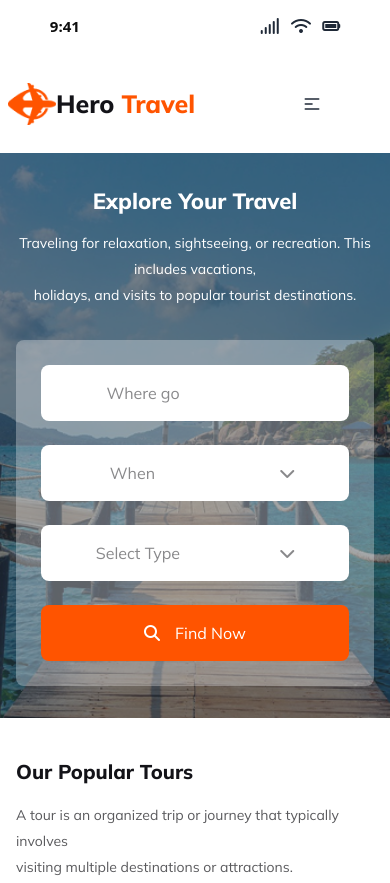
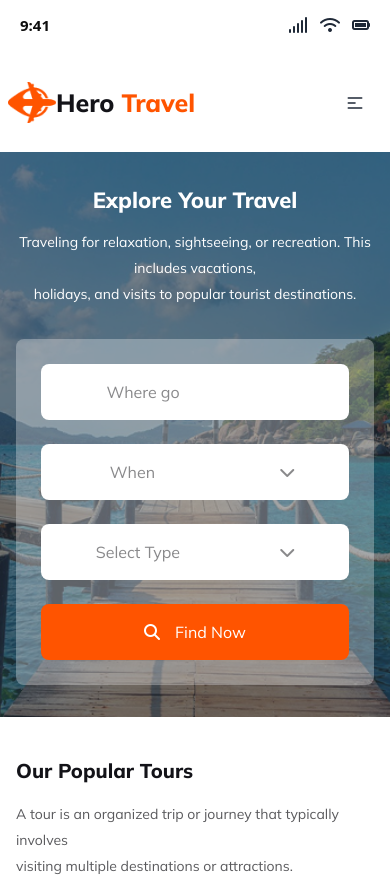
Before and after one commit to mdshahed1971/hero-travel, a plain HTML site: page index.html in a window 390 px wide. Shown: the top 883 px of the page. Drawn offline with nearby package versions, Linux system fonts and the light colour scheme.

Commit message:
added responsive

```diff
--- a/index.html
+++ b/index.html
@@ -29,29 +29,32 @@
 <!-- header start -->
     <header class="container mx-auto">
 <!-- time start -->
-<div class="flex items-center lg:hidden justify-center md:gap-[550px] gap-[180px] md:mt-[20px] mt-[14px]">
-<p class="text-[#0E0E0E] text-[15px] font-semibold">9:41</p>
- <div class="gap-[15px]">
+<div class="flex items-center lg:hidden justify-between md:gap-[550px] gap-[180px] md:mt-[20px] mt-[14px]">
+  <p class="text-[#0E0E0E] text-[15px] font-semibold md:ml-[40px] ml-[20px]">9:41</p>
+  <div class="flex gap-[5px] md:mr-[40px] mr-[20px]">
     <i class="fa-solid fa-signal mr-[7px]"></i>
     <i class="fa-solid fa-wifi mr-[7px]"></i>
     <i class="fa-solid fa-battery-full"></i>
- </div>
+  </div>
 </div>
+
 <!-- time end -->
 <!-- navbar start -->
 <div class="navbar bg-base-100 lg:mt-[50px] md:mt-[40px] mt-[34px] lg:mb-[50px] md:mb-[30px] mb-[17px]">
-  <div class="navbar-start">
-    <img src="./img/Group 40070.png" alt="" class="w-12 h-auto"> <!-- Resize logo for better responsiveness -->
-    <a class="text-[#131318] cursor-pointer font-mulish font-extrabold lg:text-4xl md:text-3xl text-[25px] whitespace-nowrap">
-      Hero <span class="text-[#FF5400]">Travel</span>
-    </a>
+  <div class="navbar-start flex justify-between w-full"> <!-- Added flex and justify-between -->
+    <div class="flex items-center"> <!-- Ensure "Hero Travel" stays together -->
+      <img src="./img/Group 40070.png" alt="" class="w-12 h-auto"> <!-- Resize logo for better responsiveness -->
+      <a class="text-[#131318] cursor-pointer font-mulish font-extrabold lg:text-4xl md:text-3xl text-[25px] whitespace-nowrap">
+        Hero <span class="text-[#FF5400]">Travel</span>
+      </a>
+    </div>
     <div class="dropdown">
       <div tabindex="0" role="button" class="btn btn-ghost lg:hidden md:ml-[490px] ml-[90px]">
         <svg xmlns="http://www.w3.org/2000/svg" class="h-5 w-5" fill="none" viewBox="0 0 24 24" stroke="currentColor">
           <path stroke-linecap="round" stroke-linejoin="round" stroke-width="2" d="M4 6h16M4 12h8m-8 6h16" />
         </svg>
       </div>
-      <ul tabindex="0" class="menu menu-sm dropdown-content bg-base-100 rounded-box z-[1] mt-3  p-2 shadow">
+      <ul tabindex="0" class="menu menu-sm dropdown-content bg-base-100 rounded-box z-[1] mt-3 p-2 shadow">
         <li><a class="text-[#FF5400] font-mulish text-lg font-bold">Home</a></li>
         <li><a class="text-[#424247] font-mulish text-lg font-normal">Packages</a></li>
         <li><a class="text-[#424247] font-mulish text-lg font-normal">Testimonial</a></li>
@@ -70,7 +73,6 @@
     </ul>
   </div>
 </div>
-
 
 <!-- navbar end -->
 
```
Also changed, not shown: note.txt.
